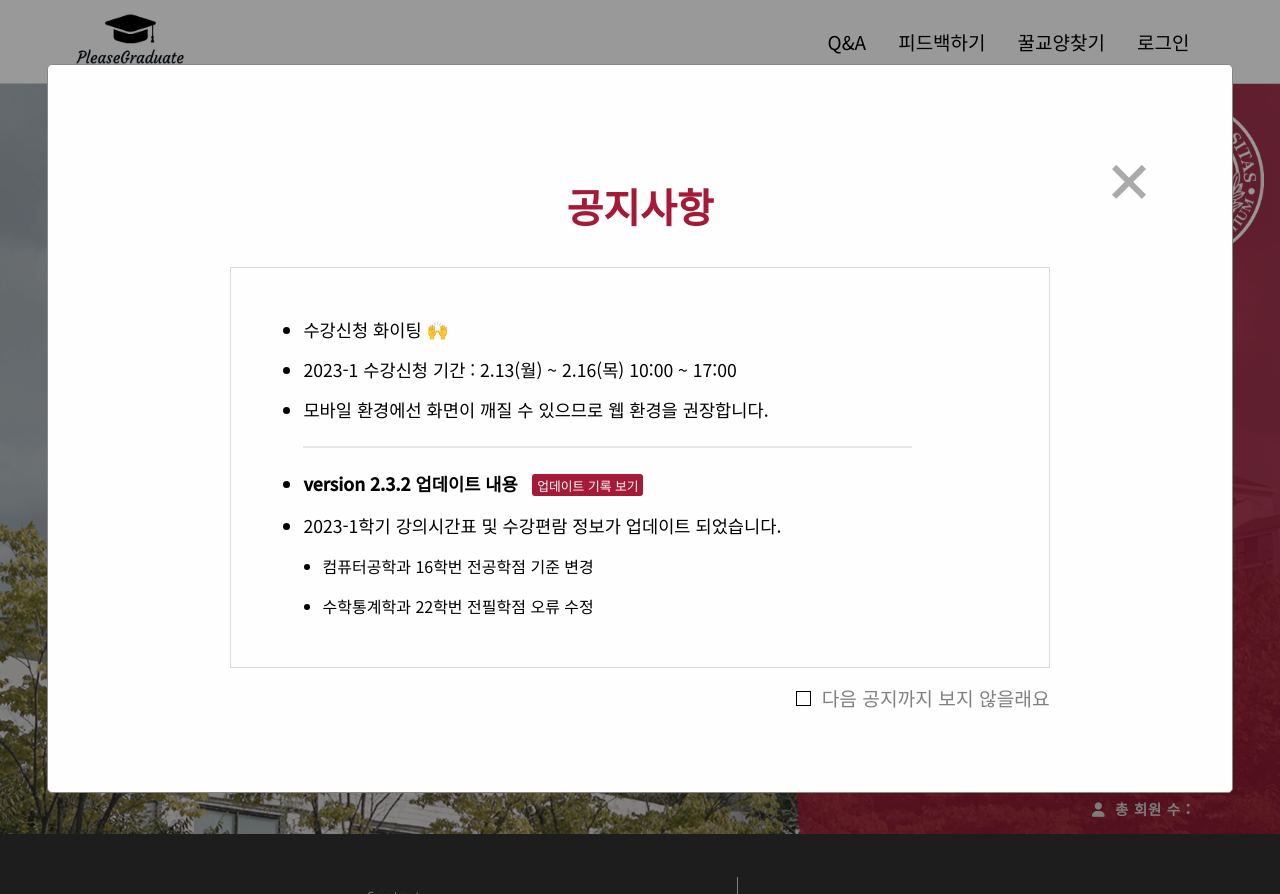
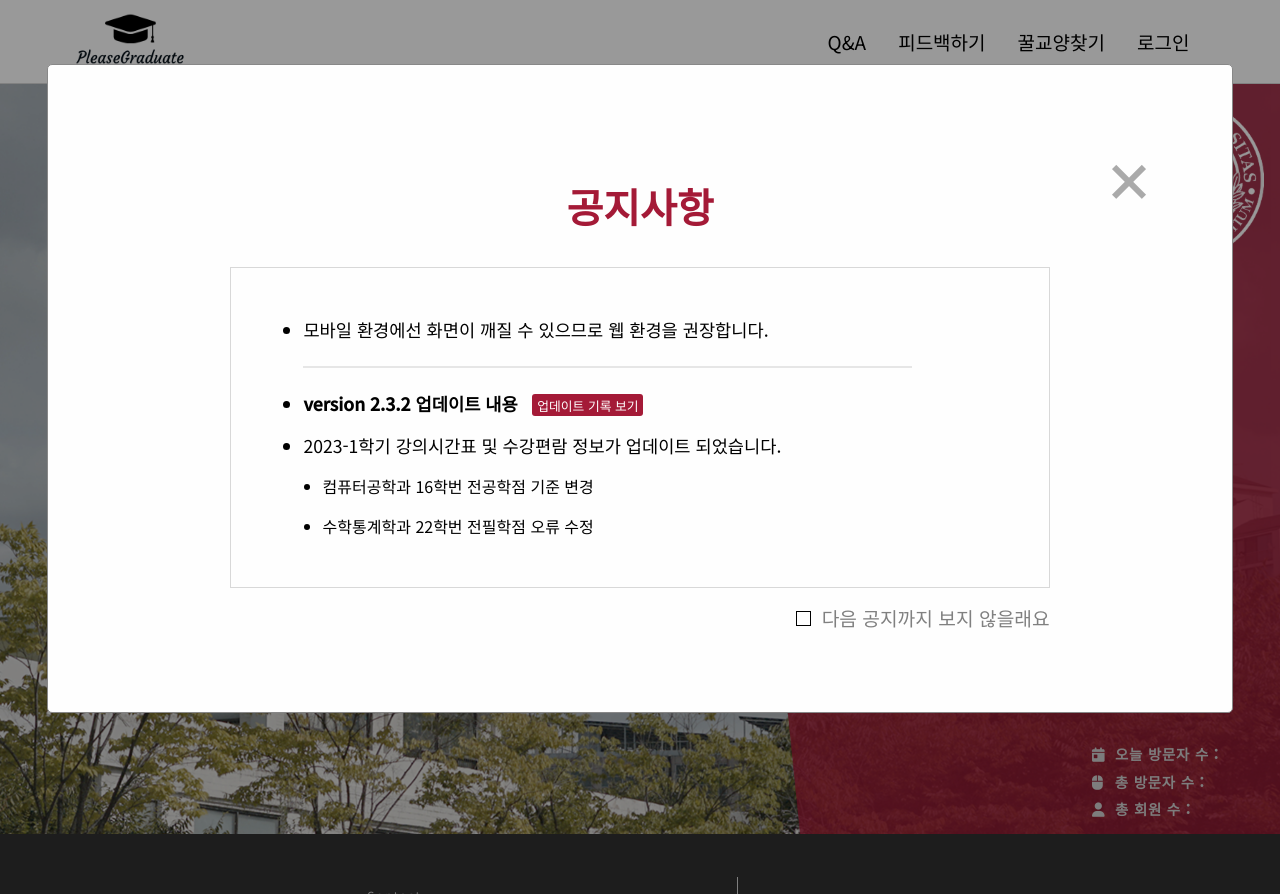
Before and after one commit to hanjo8813/PleaseGraduate, a Django app: template app/templates/head.html in a window 1280 px wide. Run offline with Django 3.2, Linux system fonts and the light colour scheme; the template is opened without the code that fills it, so the values that code supplies are empty; some libraries are stand-ins or nearby versions.

Commit message:
docs: 공지사항 수정

```diff
--- a/app/templates/head.html
+++ b/app/templates/head.html
@@ -47,8 +47,6 @@
             </div>
             <div class='popup_box'>
                 <ul>
-                    <li>수강신청 화이팅 🙌</li>
-                    <li>2023-1 수강신청 기간 : 2.13(월) ~ 2.16(목) 10:00 ~ 17:00</li>
                     <li>모바일 환경에선 화면이 깨질 수 있으므로 웹 환경을 권장합니다.</li>
                     <hr style='border: 0.001px solid rgb(230, 230, 230); margin:1rem 0 1rem 0; width:85%'>
                     <li>
```
